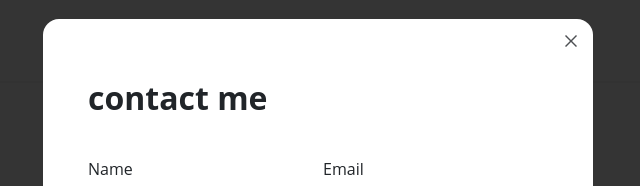
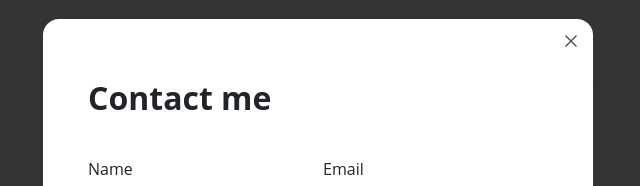
Before and after one commit to PeterBen90/PortfolioV2, a plain HTML site: page index.html in a window 1280 px wide. Both pictures are taken after a click on the link "Say hello!". Shown: the part 4420-4606 px from the top of the page, 322-962 px from the left. Drawn offline with Linux system fonts and the light colour scheme.

Commit message:
fixed typo

```diff
--- a/index.html
+++ b/index.html
@@ -312,7 +312,7 @@
 					<div class="container">
 						<div class="row">
 							<div class="col-md-12 col-md-offset-2 m-auto">
-								<h2 class="form-title">contact me</h2>
+								<h2 class="form-title">Contact me</h2>
 								<div class="contact-form">
 									<form name="contact" method="POST" data-netlify="true">
 										<div class="form-row">
```
